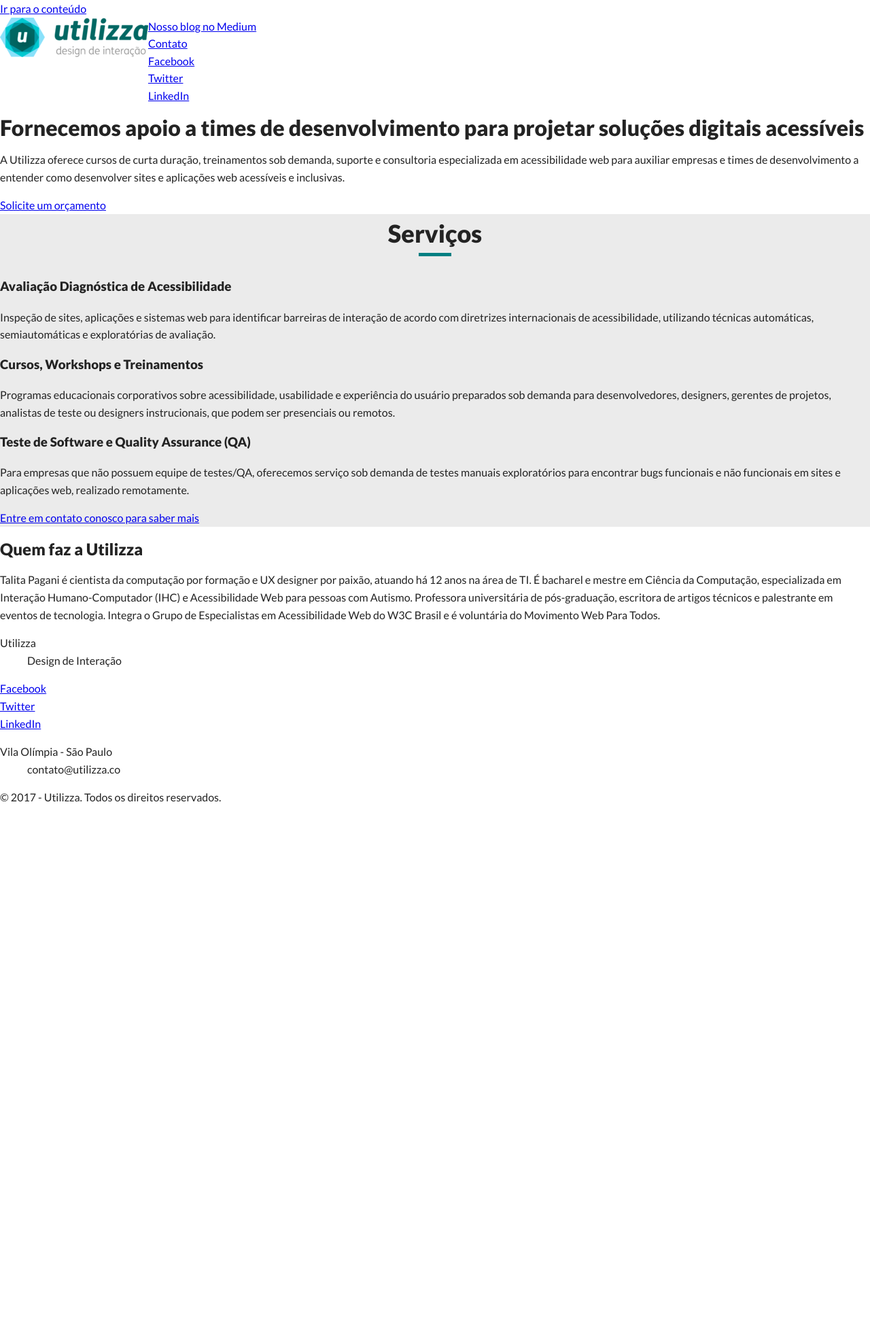
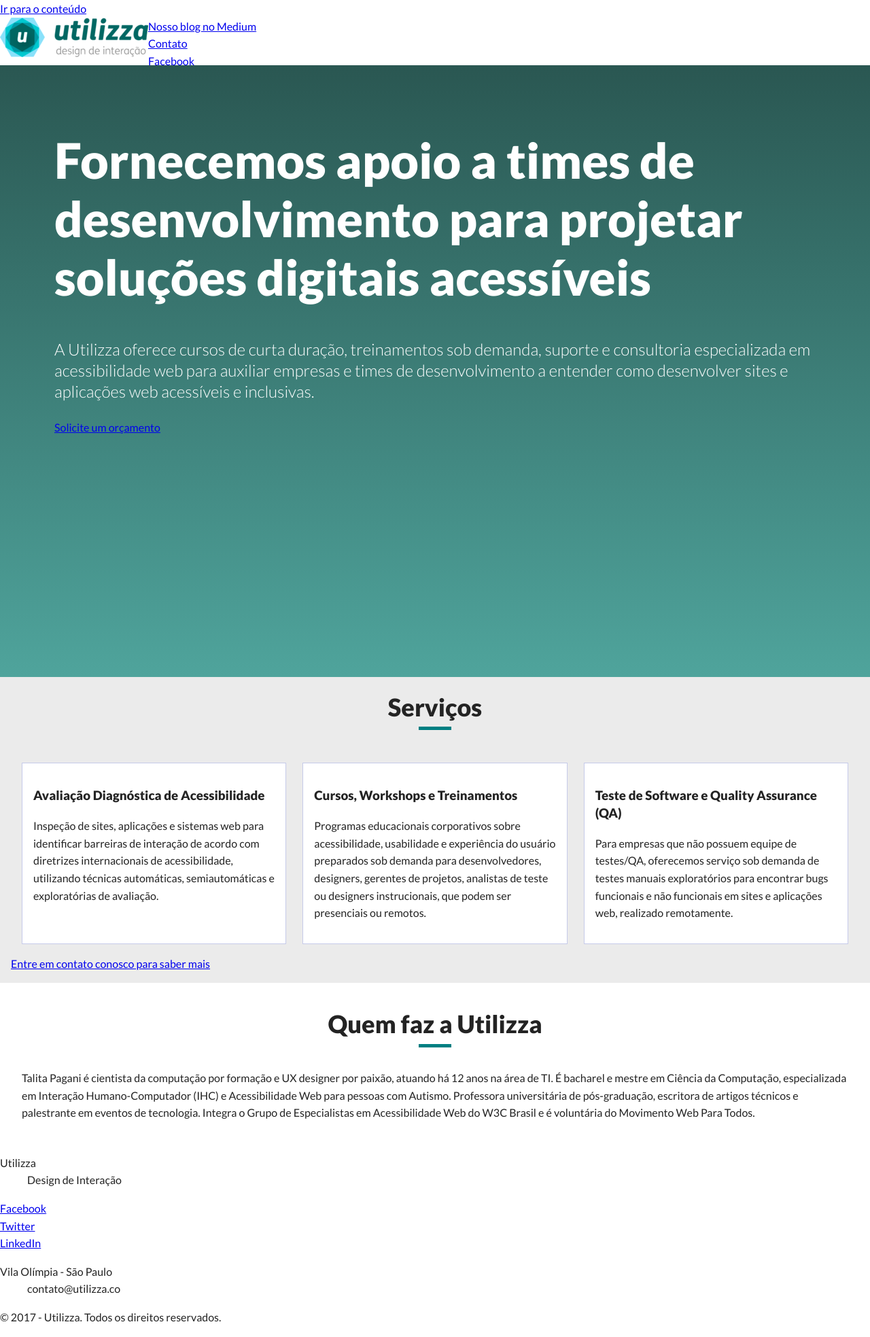
Before and after one commit to utilizza/utilizza.github.io, a Jekyll site: the page built from index.html, in a window 1280 px wide. Shown: the whole page at 68% size. Built offline with Jekyll 4.4.1, drawn with Linux system fonts in a browser that asks for light colours; before the commit the page ends 1202 px from its top, so only the background shows below that.

Commit message:
Layout for Hero, Service and Team sections

```diff
--- a/_sass/components/_header.scss
+++ b/_sass/components/_header.scss
@@ -0,0 +1,6 @@
+$component: header;
+
+#{$component} {
+  height: 70px;
+  overflow: hidden;
+}
--- /dev/null
+++ b/_sass/components/_hero.scss
@@ -0,0 +1,23 @@
+$component: hero;
+
+.#{$component} {
+  box-sizing: border-box;
+  padding: 3em 5em;
+  height: 100vh;
+  background: #2A5752 linear-gradient(to bottom, #2A5752, #4FA49C);
+}
+
+.#{$component}-title,
+.#{$component}-text {
+  color: $inverse-color;
+}
+
+.#{$component}-title {
+  font: $font-heavy 4.5rem $font-family;
+}
+
+.#{$component}-text {
+  font-size: 1.5rem;
+  font-weight: $font-light;
+  line-height: 1.3em;
+}
--- a/_sass/components/_services.scss
+++ b/_sass/components/_services.scss
@@ -1,9 +1,41 @@
 $component: services;
+$singleComponent: serviceItem;
 
 .#{$component} {
   background: $light-background-color;
+  padding: 1em;
 }
 
 .#{$component}-title {
   @extend .sectionTitle;
 }
+
+.#{$component}-box {
+  padding: 1em;
+}
+
+.#{$singleComponent} {
+  padding: 1em;
+  background: $inverse-color;
+  border: 1px solid $border-color;
+}
+
+@media (min-width: 800px) {
+
+  .#{$component}-box {
+    @include display-flex;
+    flex-flow: row nowrap;
+    justify-content: space-between;
+    align-items: stretch;
+  }
+
+  .#{$singleComponent} {
+    flex-grow: 1;
+    flex-basis: 30%;
+  }
+
+  .#{$singleComponent}:not(:last-child) {
+    margin-right: 1.5rem;
+  }
+
+}
--- /dev/null
+++ b/_sass/components/_team.scss
@@ -0,0 +1,9 @@
+$component: team;
+
+.#{$component} {
+  padding: 2em;
+}
+
+.#{$component}-title {
+  @extend .sectionTitle;
+}
--- a/assets/css/style.scss
+++ b/assets/css/style.scss
@@ -9,4 +9,6 @@
 @import "base/layout";
 
 @import "components/header";
+@import "components/hero";
 @import "components/services";
+@import "components/team";
```
Also changed, not shown: images/bg-masthead.png (added).
